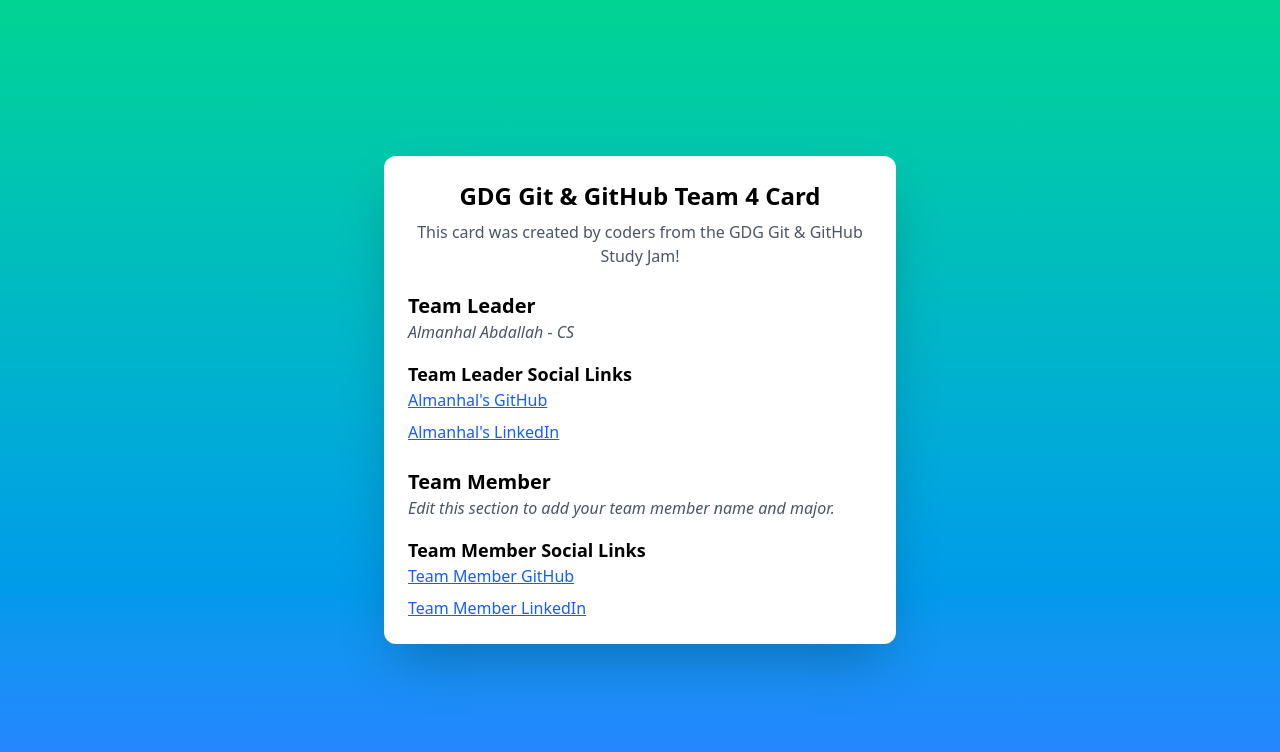
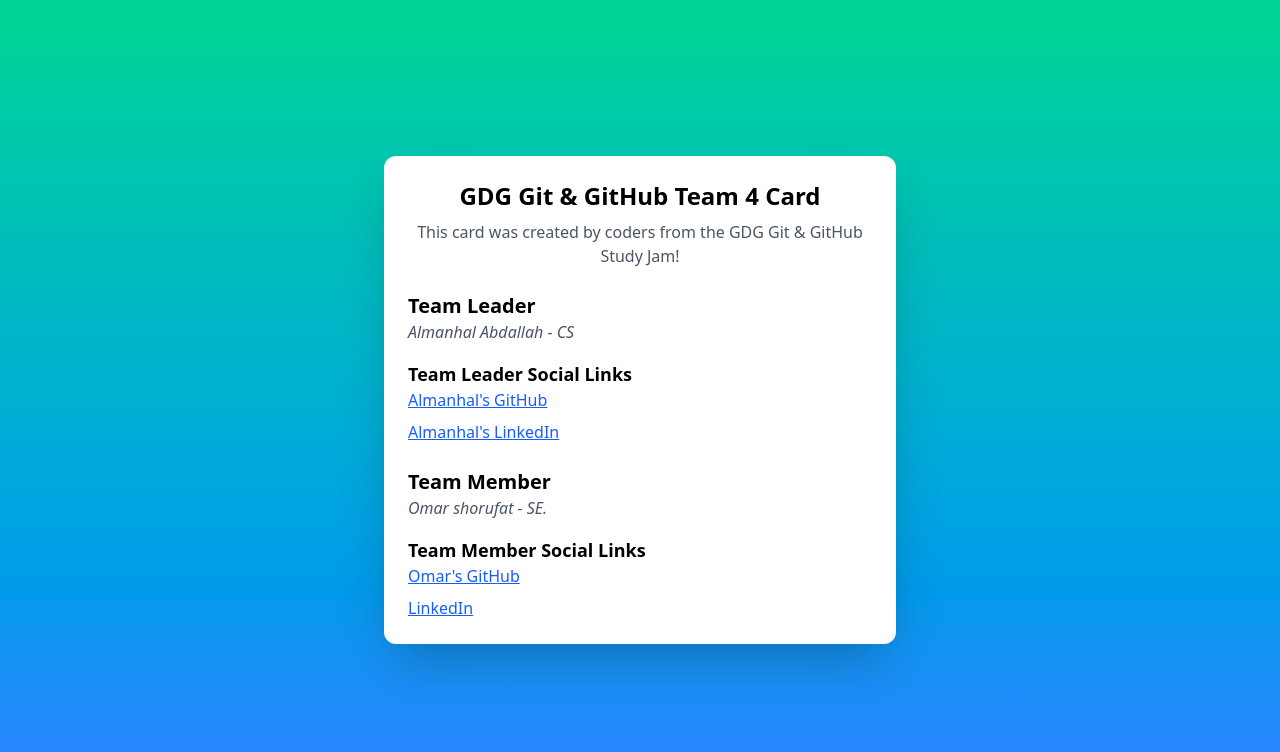
Before and after one commit to AlmanhalA/GDG_Git_Team_4_Card, a plain HTML site: page index.html in a window 1280 px wide. Drawn offline with nearby package versions, Linux system fonts and the light colour scheme.

Commit message:
Team member 1 commit

```diff
--- a/index.html
+++ b/index.html
@@ -27,11 +27,11 @@
         <section>
 		        <!-- Team Member Section -->
             <h2 class="mt-6 text-xl font-semibold">Team Member</h2>
-            <p class="text-gray-600 italic">Edit this section to add your team member name and major.</p>
+            <p class="text-gray-600 italic">Omar shorufat - SE.</p>
             <h3 class="mt-4 text-lg font-semibold">Team Member Social Links</h3>
             <ul class="space-y-2">
-                <li><a href="social-link" class="text-blue-600 underline">Team Member GitHub</a></li>
-                <li><a href="social-link" class="text-blue-600 underline">Team Member LinkedIn</a></li>
+                <li><a href="https://github.com/0mar-04" class="text-blue-600 underline">Omar's GitHub</a></li>
+                <li><a href="https://www.linkedin.com/" class="text-blue-600 underline"> LinkedIn</a></li>
             </ul>
         </section>
     </div>
```
